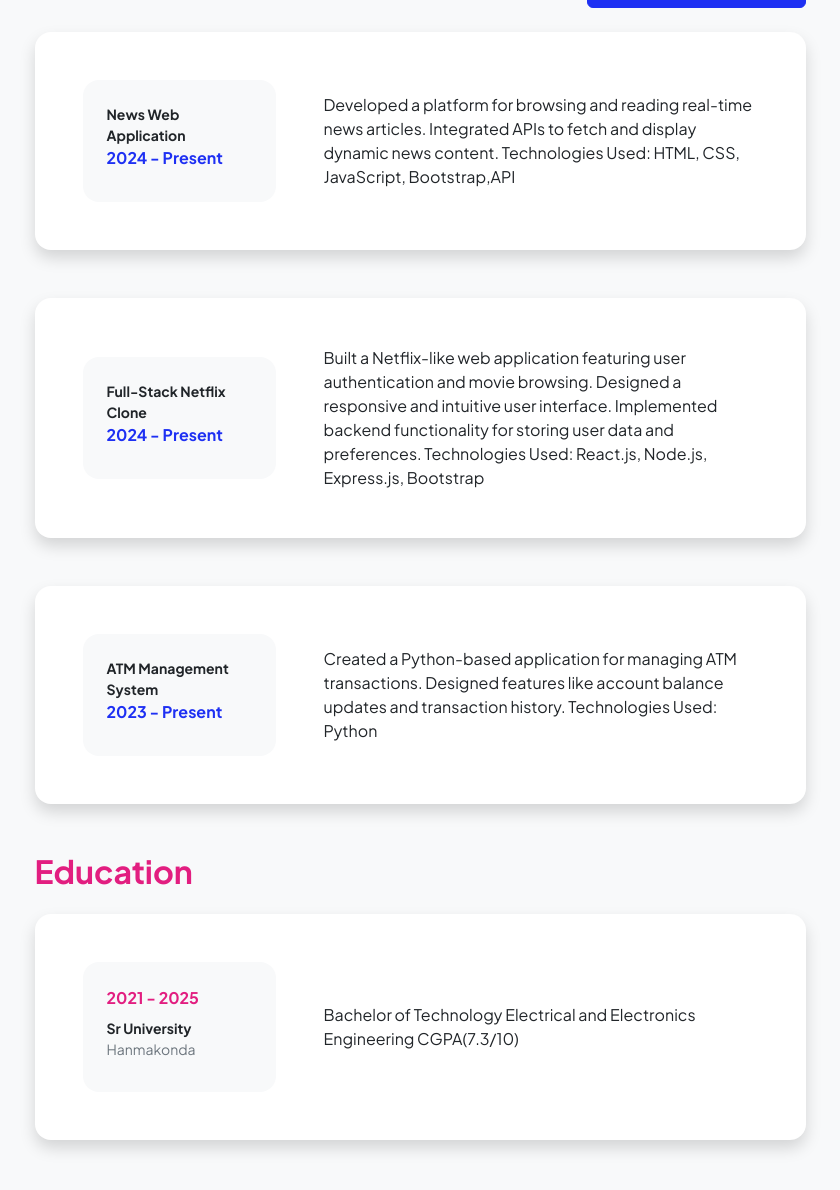
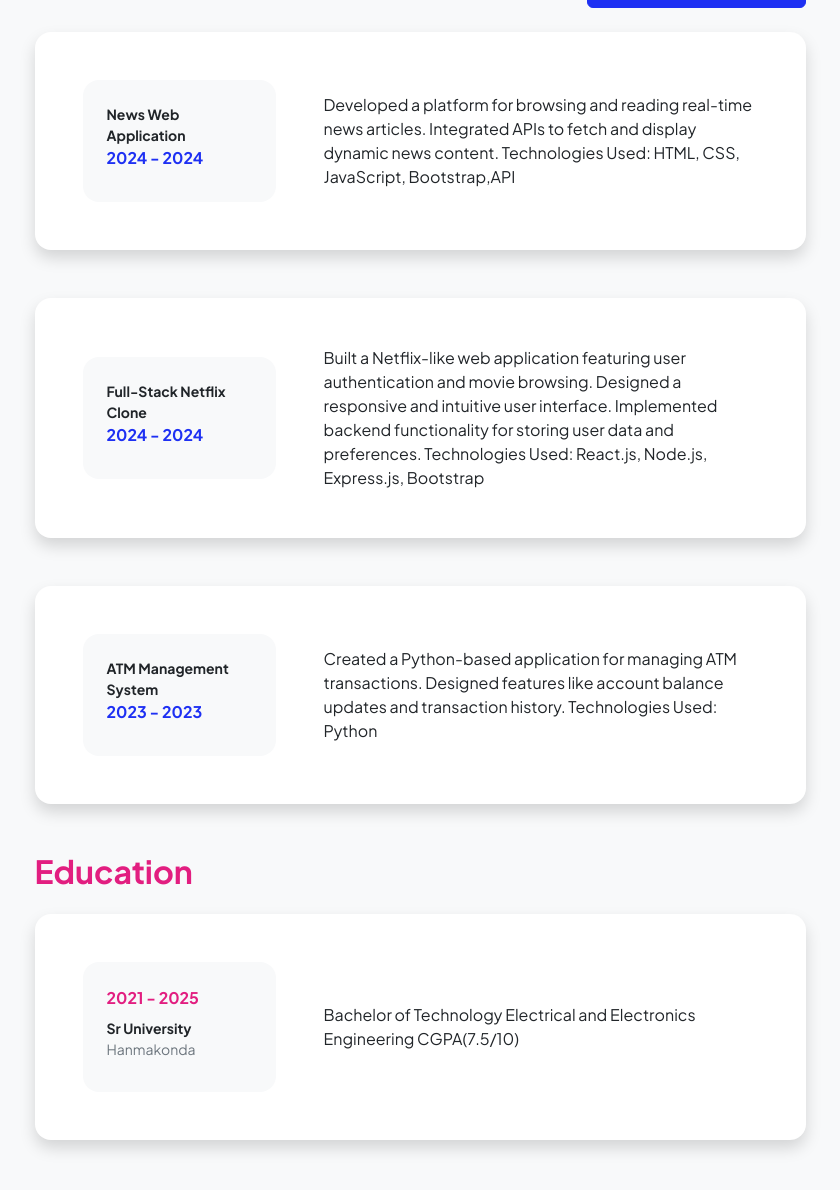
Before and after one commit to chandu1267/myweb, a plain HTML site: page resume.html in a window 1280 px wide. Shown: the part 276-1466 px from the top of the page, without its empty margins (220-1060 px from the left). Drawn offline with nearby package versions, Linux system fonts and the light colour scheme.

Commit message:
Update resume.html

```diff
--- a/resume.html
+++ b/resume.html
@@ -95,7 +95,7 @@
                     <div class="col text-center text-lg-start mb-4 mb-lg-0">
                       <div class="bg-light p-4 rounded-4 fw-bolder">
                         <div class="small">News Web Application</div>
-                        <div class="text-primary mb-2">2024 - Present</div>
+                        <div class="text-primary mb-2">2024 - 2024</div>
                       </div>
                     </div>
                     <div class="col-lg-8">
@@ -115,7 +115,7 @@
                     <div class="col text-center text-lg-start mb-4 mb-lg-0">
                       <div class="bg-light p-4 rounded-4 fw-bolder">
                         <div class="small">Full-Stack Netflix Clone</div>
-                        <div class="text-primary mb-2">2024 - Present</div>
+                        <div class="text-primary mb-2">2024 - 2024</div>
                       </div>
                     </div>
                     <div class="col-lg-8">
@@ -137,7 +137,7 @@
                     <div class="col text-center text-lg-start mb-4 mb-lg-0">
                       <div class="bg-light p-4 rounded-4 fw-bolder">
                         <div class="small">ATM Management System</div>
-                        <div class="text-primary mb-2">2023 - Present</div>
+                        <div class="text-primary mb-2">2023 - 2023</div>
                       </div>
                     </div>
                     <div class="col-lg-8">
@@ -181,7 +181,7 @@
                     <div class="col-lg-8">
                       <div>
                         Bachelor of Technology Electrical and Electronics
-                        Engineering CGPA(7.3/10)
+                        Engineering CGPA(7.5/10)
                       </div>
                     </div>
                   </div>
```
